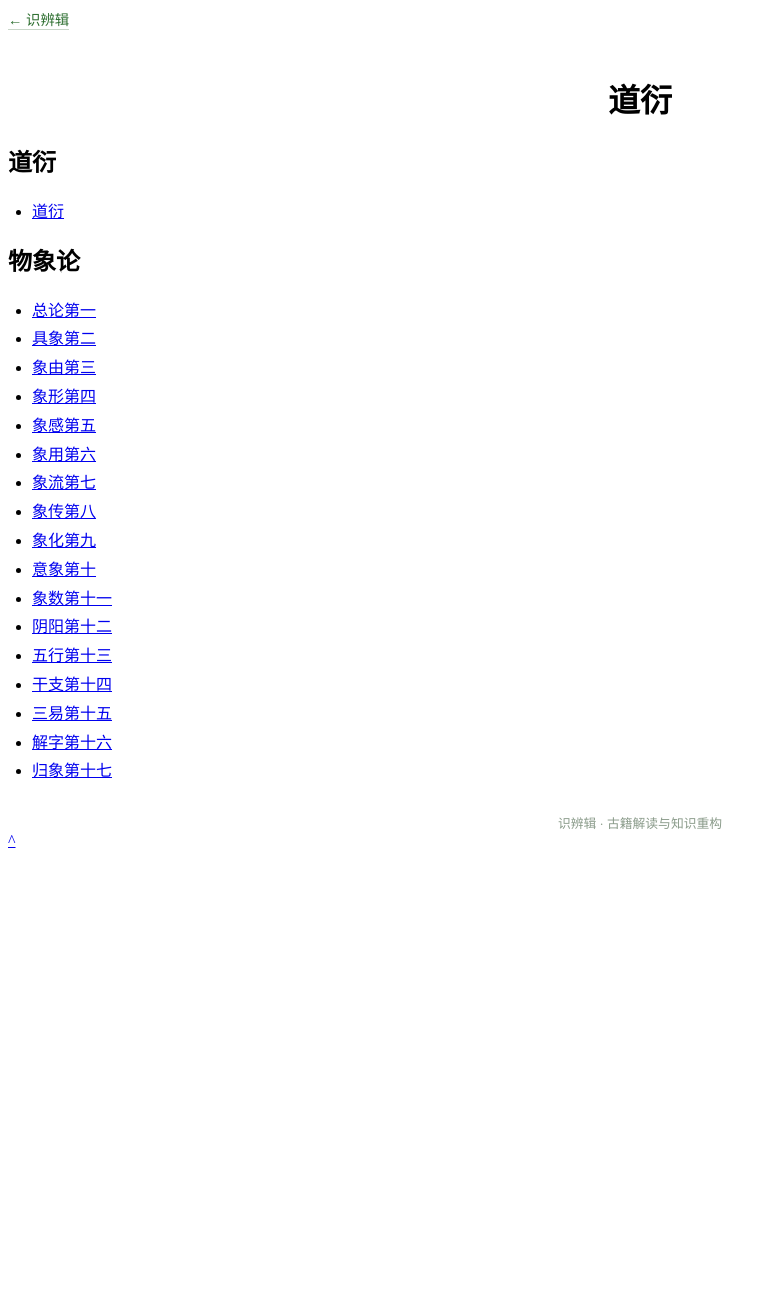
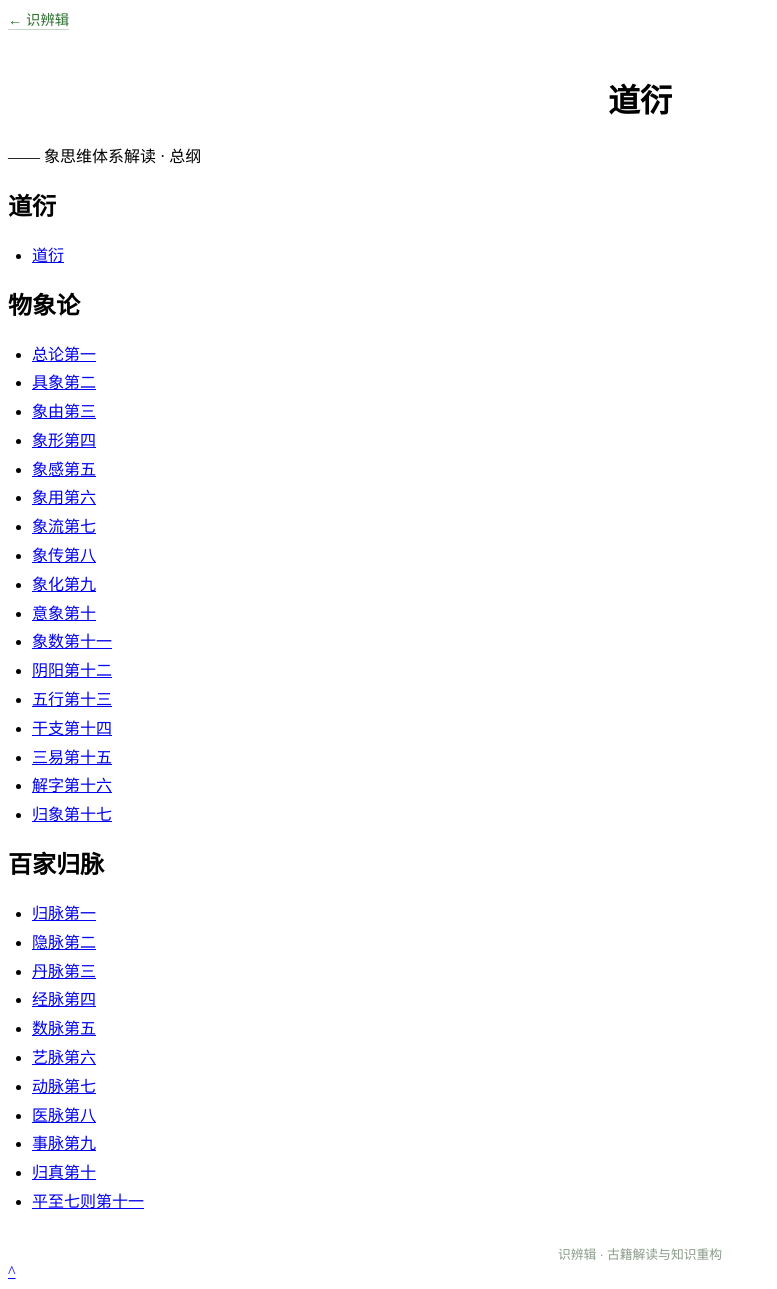
Before and after one commit to chixiao994/chixiao994.github.io, a Jekyll site: the page shibianji/shibian/道衍/index.html, which Jekyll copies as it is, in a window 1280 px wide. Shown: the whole page, without its empty margins (0-777 px from the left). Built offline with Jekyll 4.4.1, drawn with Linux system fonts in a browser that asks for light colours; before the commit the page ends 900 px from its top, so only the background shows below that.

Commit message:
Update index.html

```diff
--- a/shibianji/shibian/道衍/index.html
+++ b/shibianji/shibian/道衍/index.html
@@ -27,7 +27,7 @@
     <a href="/shibianji/" class="home-link">← 识辨辑</a>
 
     <h1>道衍</h1>
-
+    <p>—— 象思维体系解读 · 总纲</p>
 
     <h2>道衍</h2>
     <ul>
@@ -55,6 +55,21 @@
         <li><a href="18-物象论·归象第十七.html">归象第十七</a></li>
     </ul>
 
+    <h2>百家归脉</h2>
+    <ul>
+        <li><a href="百家归脉·归脉第一.html">归脉第一</a></li>
+        <li><a href="百家归脉·隐脉第二.html">隐脉第二</a></li>
+        <li><a href="百家归脉·丹脉第三.html">丹脉第三</a></li>
+        <li><a href="百家归脉·经脉第四.html">经脉第四</a></li>
+        <li><a href="百家归脉·数脉第五.html">数脉第五</a></li>
+        <li><a href="百家归脉·艺脉第六.html">艺脉第六</a></li>
+        <li><a href="百家归脉·动脉第七.html">动脉第七</a></li>
+        <li><a href="百家归脉·医脉第八.html">医脉第八</a></li>
+        <li><a href="百家归脉·事脉第九.html">事脉第九</a></li>
+        <li><a href="百家归脉·归真第十.html">归真第十</a></li>
+        <li><a href="百家归脉·平至七则第十一.html">平至七则第十一</a></li>
+    </ul>
+
     <div class="footer-note">识辨辑 · 古籍解读与知识重构</div>
 </div>
 
```
